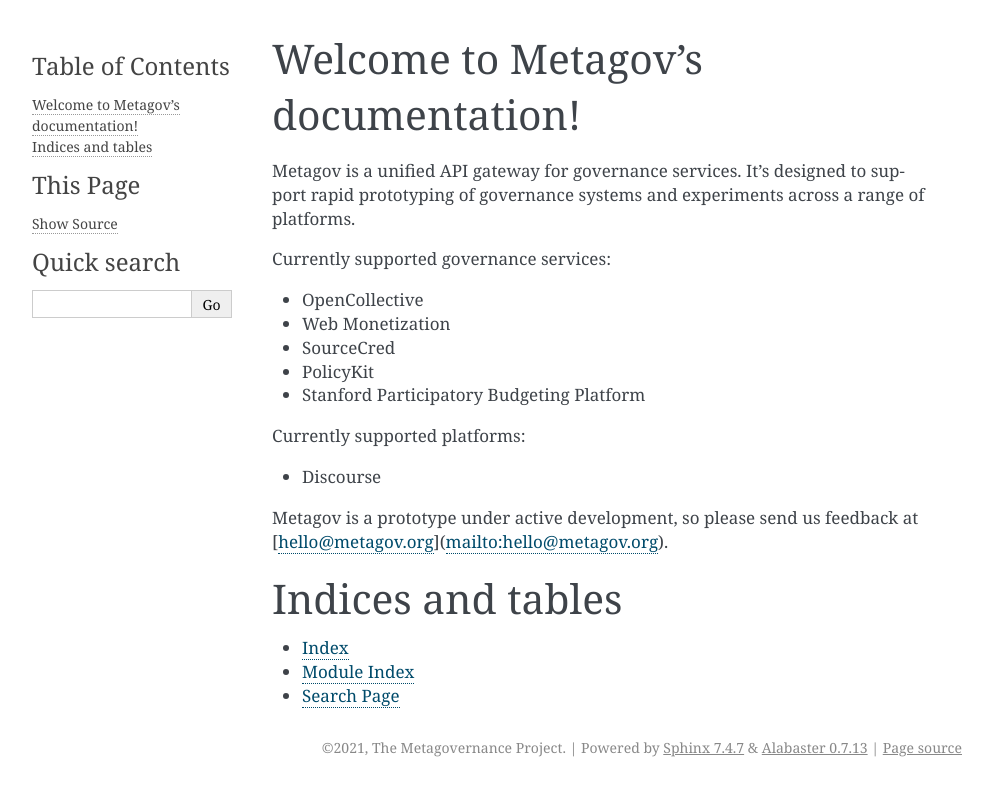
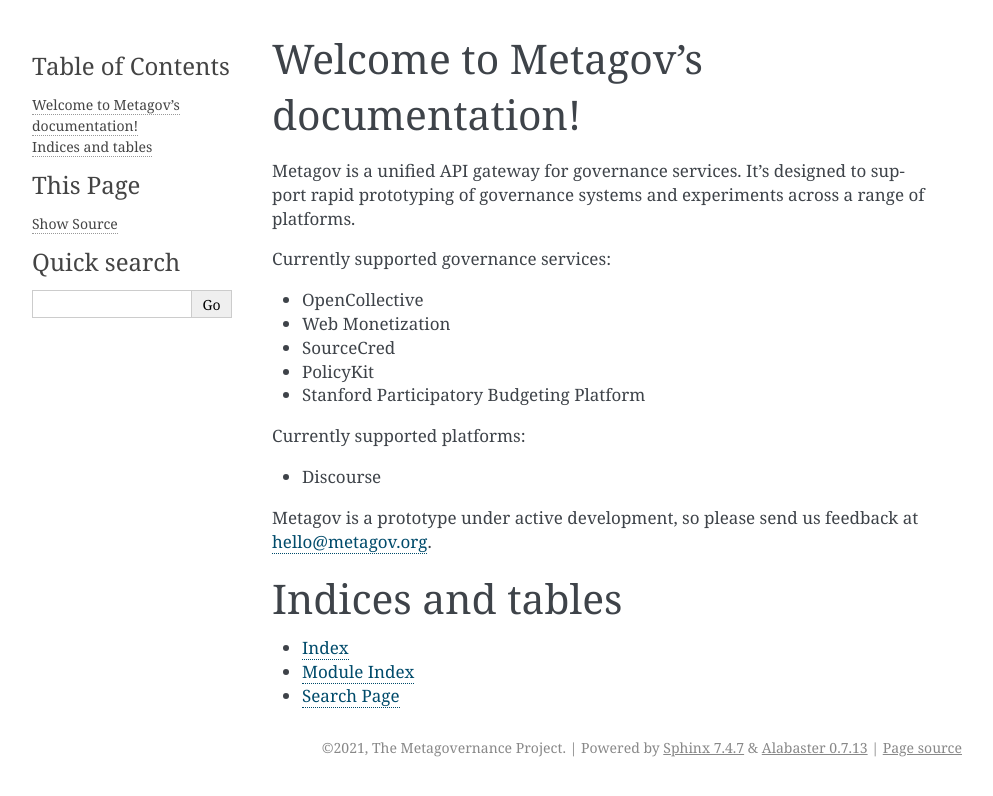
Before and after one commit to metagov/gateway, a Sphinx documentation site: the page built from docs/index.rst, in a window 1280 px wide. Shown: the top 796 px of the page, without its empty margins (148-1141 px from the left). Built offline with Sphinx 7.4.7, drawn with Linux system fonts in a browser that asks for light colours; some of the changed lines change nothing that is shown.

Commit message:
Update index.rst

```diff
--- a/docs/index.rst
+++ b/docs/index.rst
@@ -24,7 +24,7 @@
 
 * Discourse
 
-Metagov is a prototype under active development, so please send us feedback at [hello@metagov.org](mailto:hello@metagov.org).
+Metagov is a prototype under active development, so please send us feedback at hello@metagov.org.
 
 
 Indices and tables
```
